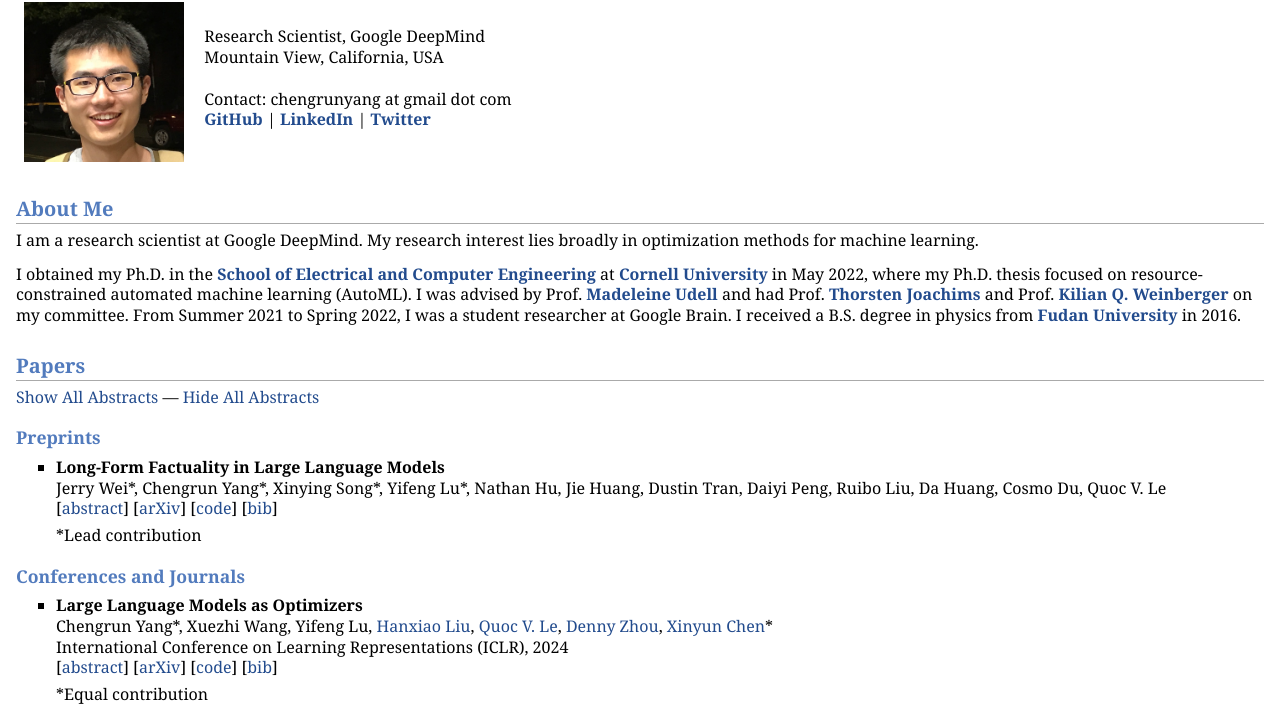
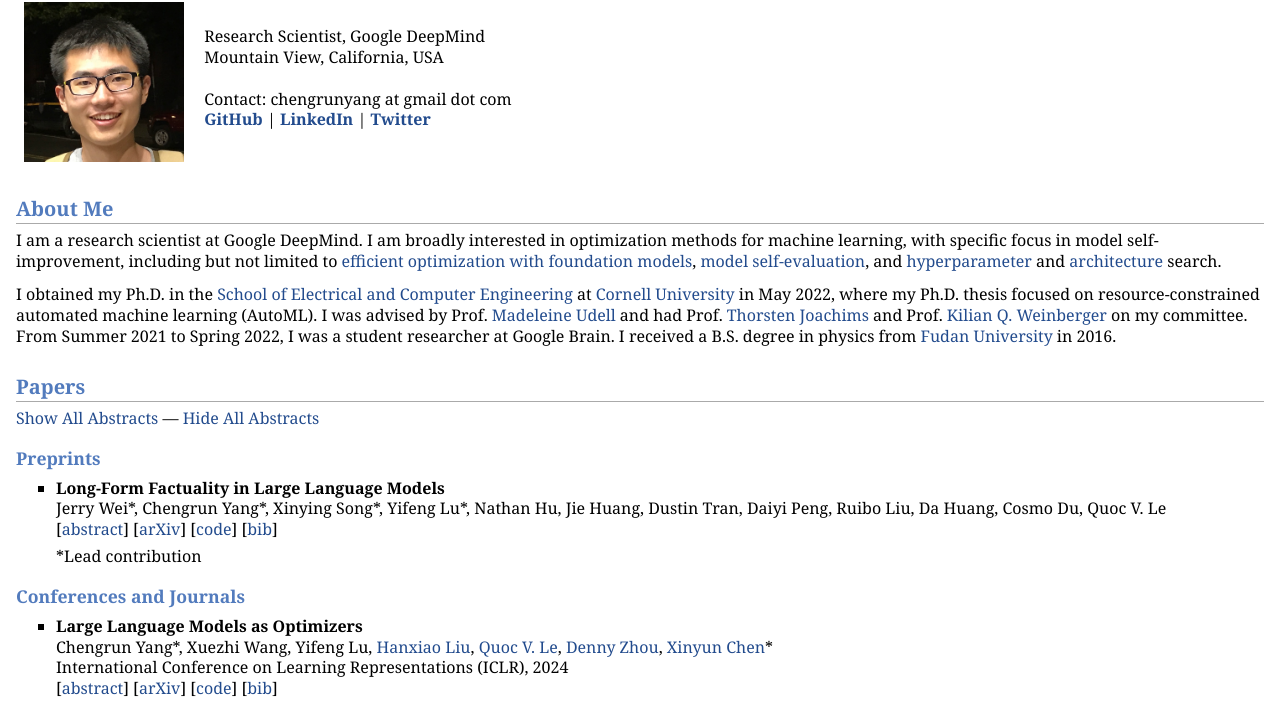
Before and after one commit to chengrunyang/chengrunyang.github.io, a plain HTML site: page index.html in a window 1280 px wide. Shown: the part 93-799 px from the top of the page. Drawn offline with nearby package versions, Linux system fonts and the light colour scheme; some packages are replaced by stand-ins of ours.

Commit message:
add more details on research interest

```diff
--- a/index.html
+++ b/index.html
@@ -96,8 +96,8 @@ MathJax.Hub.Config({
 </p>
 </td></tr></table>
 <h2>About Me</h2>
-<p>I am a research scientist at Google DeepMind. My research interest lies broadly in optimization methods for machine learning.</p>
-<p>I obtained my Ph.D. in the <b><a href="https://ece.cornell.edu" target=&ldquo;blank&rdquo;>School of Electrical and Computer Engineering</a></b> at <b><a href="https://www.cornell.edu" target=&ldquo;blank&rdquo;>Cornell University</a></b> in May 2022, where my Ph.D. thesis focused on resource-constrained automated machine learning (AutoML). I was advised by Prof. <b><a href="https://web.stanford.edu/~udell/" target=&ldquo;blank&rdquo;>Madeleine Udell</a></b> and had Prof. <b><a href="http://www.cs.cornell.edu/people/tj/" target=&ldquo;blank&rdquo;>Thorsten Joachims</a></b> and Prof. <b><a href="https://www.cs.cornell.edu/~kilian/" target=&ldquo;blank&rdquo;>Kilian Q. Weinberger</a></b> on my committee. From Summer 2021 to Spring 2022, I was a student researcher at Google Brain. I received a B.S. degree in physics from <b><a href="https://www.fudan.edu.cn/en/main.psp" target=&ldquo;blank&rdquo;>Fudan University</a></b> in 2016.</p>
+<p>I am a research scientist at Google DeepMind. I am broadly interested in optimization methods for machine learning, with specific focus in model self-improvement, including but not limited to <a href="https://arxiv.org/abs/2309.03409" target=&ldquo;blank&rdquo;>efficient optimization with foundation models</a>, <a href="https://arxiv.org/abs/2403.18802" target=&ldquo;blank&rdquo;>model self-evaluation</a>, and <a href="https://arxiv.org/abs/1808.03233" target=&ldquo;blank&rdquo;>hyperparameter</a> and <a href="https://arxiv.org/abs/2204.07615" target=&ldquo;blank&rdquo;>architecture</a> search.</p>
+<p>I obtained my Ph.D. in the <a href="https://ece.cornell.edu" target=&ldquo;blank&rdquo;>School of Electrical and Computer Engineering</a> at <a href="https://www.cornell.edu" target=&ldquo;blank&rdquo;>Cornell University</a> in May 2022, where my Ph.D. thesis focused on resource-constrained automated machine learning (AutoML). I was advised by Prof. <a href="https://web.stanford.edu/~udell/" target=&ldquo;blank&rdquo;>Madeleine Udell</a> and had Prof. <a href="http://www.cs.cornell.edu/people/tj/" target=&ldquo;blank&rdquo;>Thorsten Joachims</a> and Prof. <a href="https://www.cs.cornell.edu/~kilian/" target=&ldquo;blank&rdquo;>Kilian Q. Weinberger</a> on my committee. From Summer 2021 to Spring 2022, I was a student researcher at Google Brain. I received a B.S. degree in physics from <a href="https://www.fudan.edu.cn/en/main.psp" target=&ldquo;blank&rdquo;>Fudan University</a> in 2016.</p>
 <h2>Papers</h2>
 <p><a href="javascript:void(0)" onclick="show_all_abstracts()">Show All Abstracts</a> &mdash; <a href="javascript:void(0)" onclick="hide_all_abstracts()">Hide All Abstracts</a></p>
 <h3>Preprints</h3>
@@ -345,7 +345,7 @@ Preliminary version at NeurIPS 2018 Workshop on Meta-Learning <br />
 </ul>
 <div id="footer">
 <div id="footer-text">
-Page generated 2024-04-06, thanks to <a href="https://github.com/wsshin/jemdoc_mathjax" target="blank">jemdoc+MathJax</a> and a template from <a href="https://www.cs.cornell.edu/~cdesa/" target="blank">Chris De Sa</a>.
+Page generated 2024-09-04, thanks to <a href="https://github.com/wsshin/jemdoc_mathjax" target="blank">jemdoc+MathJax</a> and a template from <a href="https://www.cs.cornell.edu/~cdesa/" target="blank">Chris De Sa</a>.
 </div>
 </div>
 </div>
```
